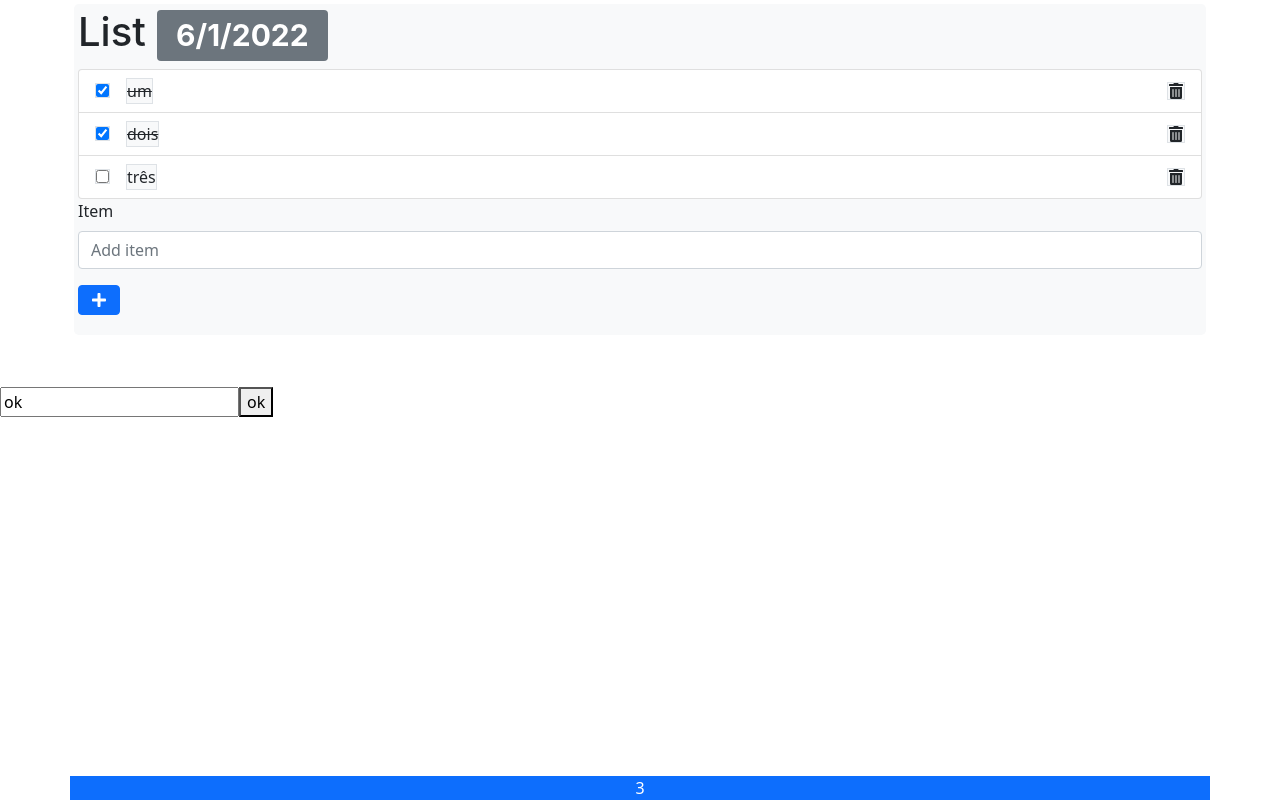
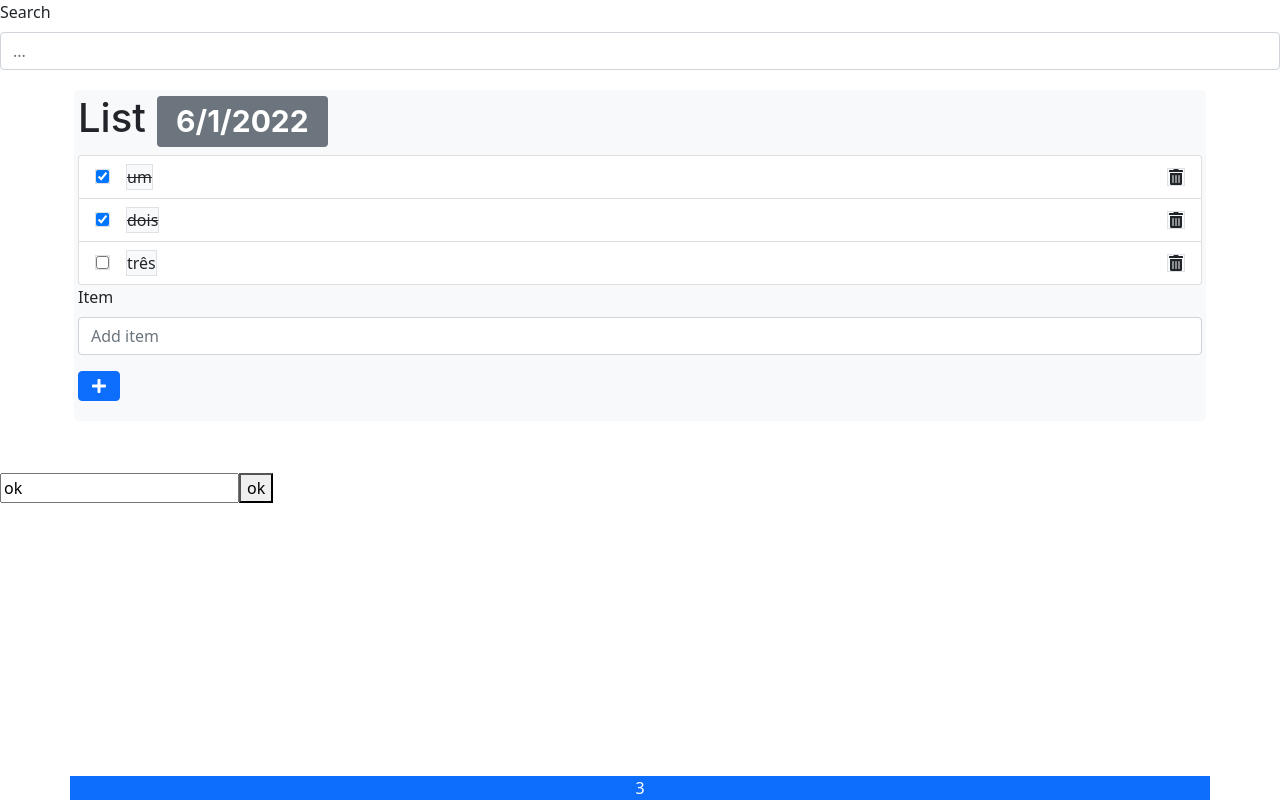
Before and after one commit to albraga/react-zfn1ke, a React (Create React App) app: page / in a window 1280 px wide. Built offline with nearby package versions, Linux system fonts and the light colour scheme.

Commit message:
1 file modified, 1 added

```diff
--- a/src/App.js
+++ b/src/App.js
@@ -7,6 +7,7 @@ import Header from './Header'
 import Footer from './Footer'
 import AddItem from './AddItem'
 import TestAdd from './TestAdd'
+import Search from './Search'
 
 export default function App() {
   const [items, setItems] = useState([
@@ -29,6 +30,7 @@ export default function App() {
   }
   return (
     <>
+    <Search />
       <Container className="p-1">
         <Container className="p-1 mb-5 bg-light rounded-3">
           <Row>
--- /dev/null
+++ b/src/Search.js
@@ -0,0 +1,17 @@
+import React from 'react';
+import { Form, Button } from 'react-bootstrap';
+
+const Search = () => {
+  return (
+    <>
+      <Form>
+        <Form.Group className="mb-3" controlId="formBasicText">
+          <Form.Label>Search</Form.Label>
+          <Form.Control type="text" placeholder="..." />
+        </Form.Group>
+      </Form>
+    </>
+  );
+};
+
+export default Search;
```
